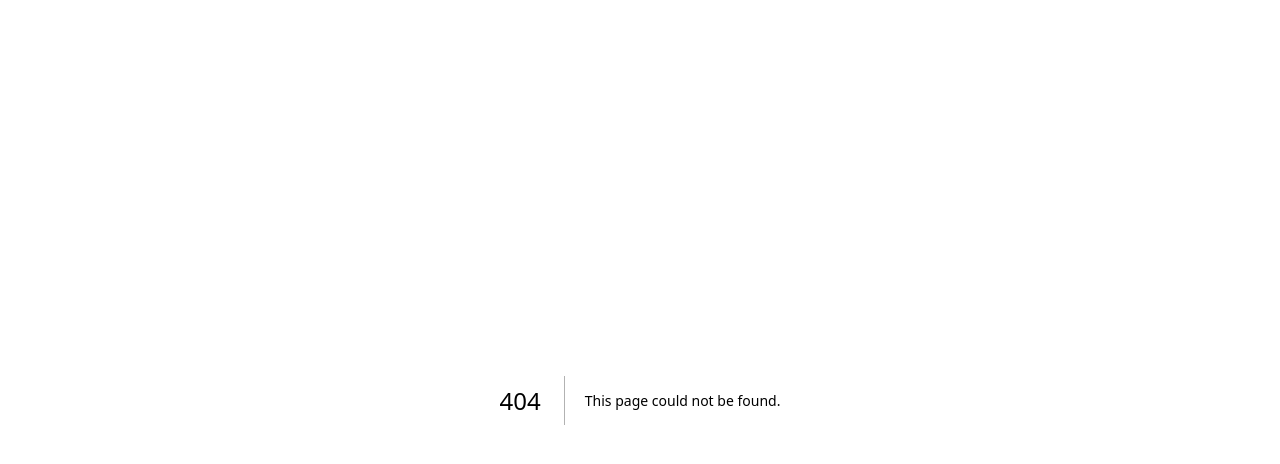
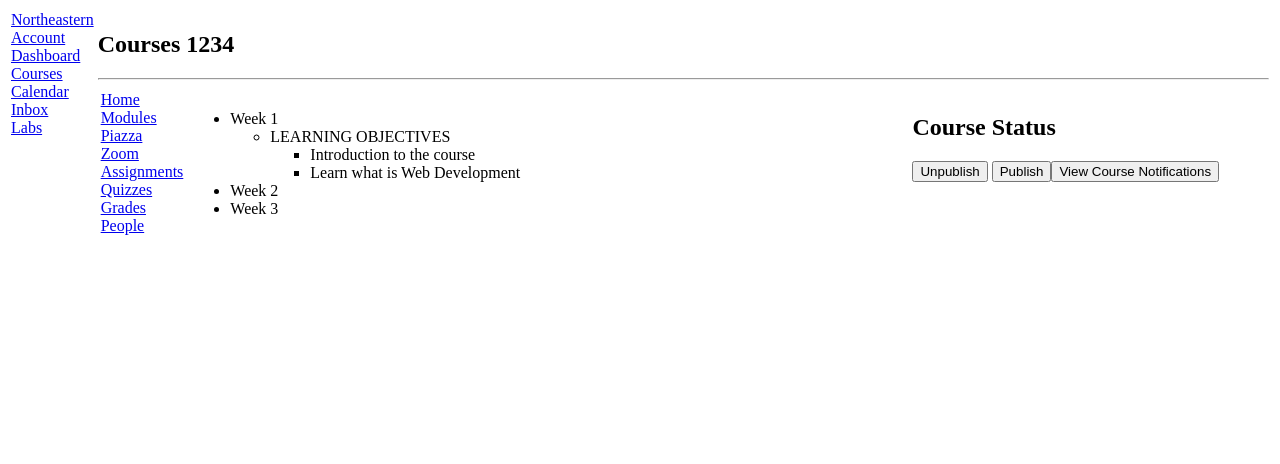
Before and after one commit to ThomasRoch18/kanbaz-next-js, a Next.js app: page /Courses/1234/Home in a window 1280 px wide. Before the commit this address had no page. Shown: the top 464 px of the page. Built offline with nearby package versions, Linux system fonts and the light colour scheme.

Commit message:
added course home page

```diff
--- /dev/null
+++ b/app/(Kambaz)/Courses/[cid]/Home/page.tsx
@@ -0,0 +1,15 @@
+import Modules from "../Modules/page";
+import CourseStatus from "./tatus";
+export default function Home() {
+ return (
+   <div id="wd-home">
+     <table>
+       <tbody>
+         <tr>
+           <td valign="top" width="70%"> <Modules /> </td>
+           <td valign="top"> <CourseStatus /> </td>
+         </tr>
+       </tbody>
+     </table>
+   </div>
+);}
--- /dev/null
+++ b/app/(Kambaz)/Courses/[cid]/Home/tatus.tsx
@@ -0,0 +1,8 @@
+export default function CourseStatus() {
+  return (
+    <div id="wd-course-status">
+      <h2>Course Status</h2>
+      <button>Unpublish</button> <button>Publish</button>
+      {/* Complete on your own */}
+      <button>View Course Notifications</button>
+    </div> );}
```
